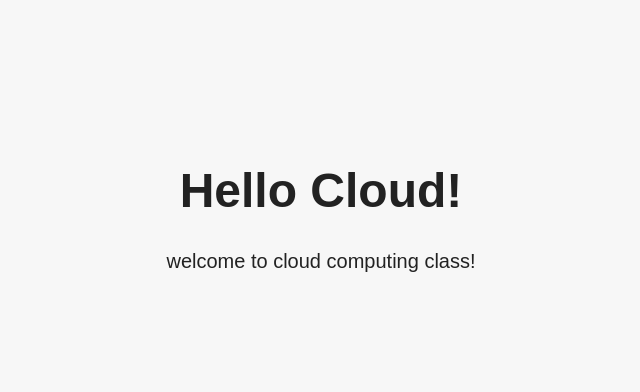
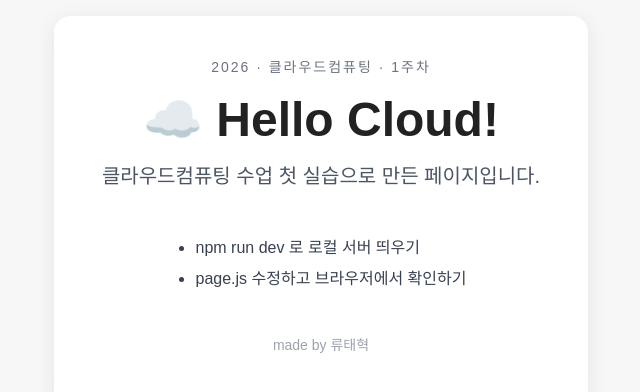
Before and after one commit to TaehyukRyu/iscu_cloud_class, a Next.js app in the folder week01/hello-cloud-starter/: page / in a window 1280 px wide. Shown: the part 188-580 px from the top of the page, without its empty margins (319-959 px from the left). Built offline with nearby package versions, Linux system fonts and the light colour scheme.

Commit message:
1주차 실습

```diff
--- a/week01/hello-cloud-starter/app/page.js
+++ b/week01/hello-cloud-starter/app/page.js
@@ -1,8 +1,58 @@
+const items = [
+  "npm run dev 로 로컬 서버 띄우기",
+  "page.js 수정하고 브라우저에서 확인하기",
+];
+
 export default function Home() {
   return (
     <main>
-      <h1>Hello Cloud!</h1>
-      <p>welcome to cloud computing class!</p>
+      <div
+        style={{
+          background: "#fff",
+          borderRadius: 16,
+          padding: "40px 48px",
+          boxShadow: "0 4px 20px rgba(0, 0, 0, 0.08)",
+          maxWidth: 520,
+          textAlign: "center",
+        }}
+      >
+        <p
+          style={{
+            fontSize: 14,
+            letterSpacing: 2,
+            color: "#6b7280",
+            margin: 0,
+          }}
+        >
+          2026 · 클라우드컴퓨팅 · 1주차
+        </p>
+
+        <h1 style={{ marginTop: 16 }}>☁️ Hello Cloud!</h1>
+
+        <p style={{ color: "#4b5563", marginTop: 0 }}>
+          클라우드컴퓨팅 수업 첫 실습으로 만든 페이지입니다.
+        </p>
+
+        <ul
+          style={{
+            textAlign: "left",
+            display: "inline-block",
+            marginTop: 24,
+            paddingLeft: 20,
+            color: "#374151",
+            fontSize: 16,
+            lineHeight: 1.9,
+          }}
+        >
+          {items.map((item) => (
+            <li key={item}>{item}</li>
+          ))}
+        </ul>
+
+        <p style={{ fontSize: 14, color: "#9ca3af", marginTop: 24 }}>
+          made by 류태혁
+        </p>
+      </div>
     </main>
   );
 }
```
Also changed, not shown: 1 other file (tests, documents, lock files or other folders).
